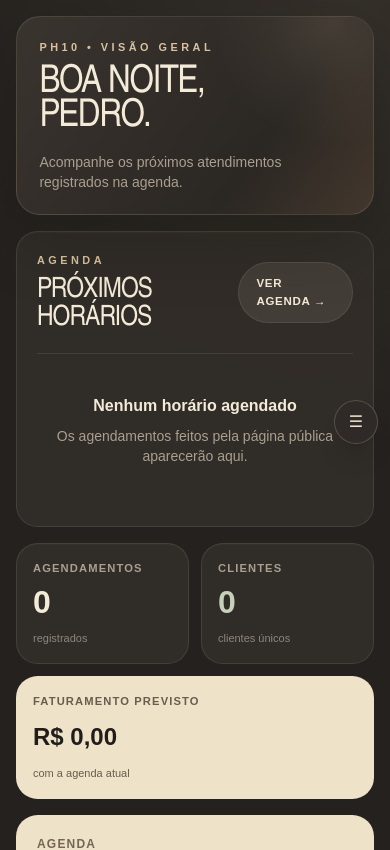
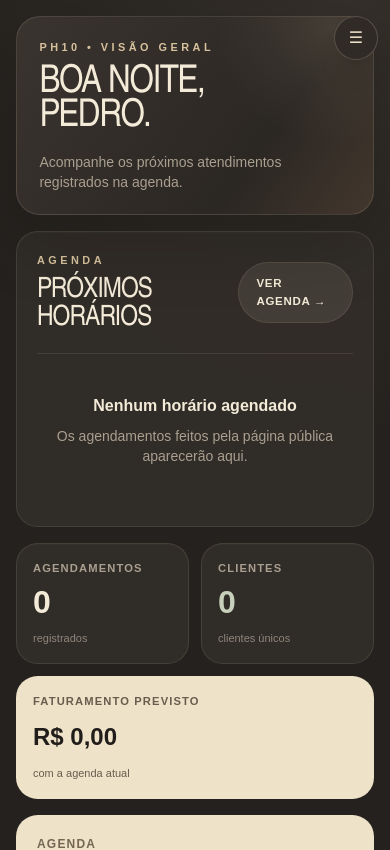
Before and after one commit to leogarzuziriosaude-hub/barber, a Next.js app: page /inicio in a window 390 px wide. Shown: the top 850 px of the page. Built offline with nearby package versions, Linux system fonts and the light colour scheme.

Commit message:
acho que vai aghr

```diff
--- a/src/app/globals.css
+++ b/src/app/globals.css
@@ -22,11 +22,18 @@
 
 * { box-sizing: border-box; }
 
-html { background: var(--background); }
+html {
+  width: 100%;
+  max-width: 100%;
+  overflow-x: clip;
+  background: var(--background);
+}
 
 body {
   margin: 0;
-  overflow-x: hidden;
+  width: 100%;
+  max-width: 100%;
+  overflow-x: clip;
   background:
     radial-gradient(circle at 90% 0%, rgba(216, 194, 158, .09), transparent 28rem),
     var(--background);
@@ -104,7 +111,13 @@ input[type="time"]::-webkit-datetime-edit {
   text-transform: uppercase;
 }
 
-.app-page { min-height: 100dvh; color: var(--foreground); }
+.app-page {
+  width: 100%;
+  max-width: 100%;
+  min-height: 100dvh;
+  overflow-x: clip;
+  color: var(--foreground);
+}
 .page-wrap {
   margin-inline: auto;
   width: 100%;
@@ -113,8 +126,7 @@ input[type="time"]::-webkit-datetime-edit {
 }
 
 .mobile-menu-trigger {
-  top: 50%;
-  translate: 0 -50%;
+  top: calc(env(safe-area-inset-top, 0px) + 1rem);
 }
 .mobile-sidebar {
   height: 100dvh;
--- a/src/app/inicio/layout.tsx
+++ b/src/app/inicio/layout.tsx
@@ -8,7 +8,7 @@ export default function InicioLayout({
   return (
     <>
       <BarberSidebar />
-      <div className="lg:pl-72">{children}</div>
+      <div className="w-full min-w-0 overflow-x-clip lg:pl-72">{children}</div>
     </>
   );
 }
--- a/src/components/BarberSidebar.tsx
+++ b/src/components/BarberSidebar.tsx
@@ -32,7 +32,7 @@ export default function BarberSidebar() {
       <button onClick={() => setAberto(true)} aria-label="Abrir menu" className="mobile-menu-trigger fixed right-3 z-[80] grid h-11 w-11 place-items-center rounded-full border border-[#eee2c9]/20 bg-[#302b27]/95 text-base text-[#eee2c9] shadow-xl backdrop-blur lg:hidden">☰</button>
       {aberto && <button onClick={() => setAberto(false)} aria-label="Fechar menu" className="fixed inset-0 z-[90] bg-black/65 backdrop-blur-sm lg:hidden" />}
 
-      <aside className={`mobile-sidebar fixed right-0 top-0 z-[100] flex w-72 flex-col border-l border-[#eee2c9]/10 bg-[#211f1c] p-5 text-[#f3ead8] transition-transform duration-300 lg:left-0 lg:right-auto lg:translate-x-0 lg:border-l-0 lg:border-r ${aberto ? "translate-x-0" : "translate-x-full"}`}>
+      <aside className={`mobile-sidebar fixed right-0 top-0 z-[100] flex w-72 max-w-[calc(100vw-3rem)] flex-col border-l border-[#eee2c9]/10 bg-[#211f1c] p-5 text-[#f3ead8] transition-transform duration-300 lg:visible lg:left-0 lg:right-auto lg:w-72 lg:max-w-none lg:translate-x-0 lg:border-l-0 lg:border-r ${aberto ? "visible translate-x-0" : "invisible translate-x-full"}`}>
         <div className="border-b border-[#eee2c9]/10 pb-6">
           <div className="flex items-center gap-3">
             <div className="grid h-11 w-11 shrink-0 place-items-center overflow-hidden rounded-full border border-[#d8c29e]/50 text-sm font-black text-[#d8c29e]">{perfil.foto ? <Image src={perfil.foto} alt="" width={44} height={44} unoptimized className="h-full w-full object-cover" /> : "PH"}</div>
```
